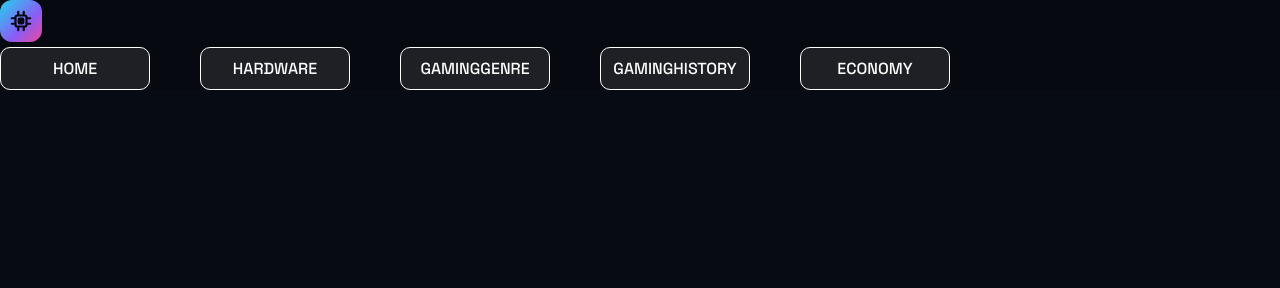
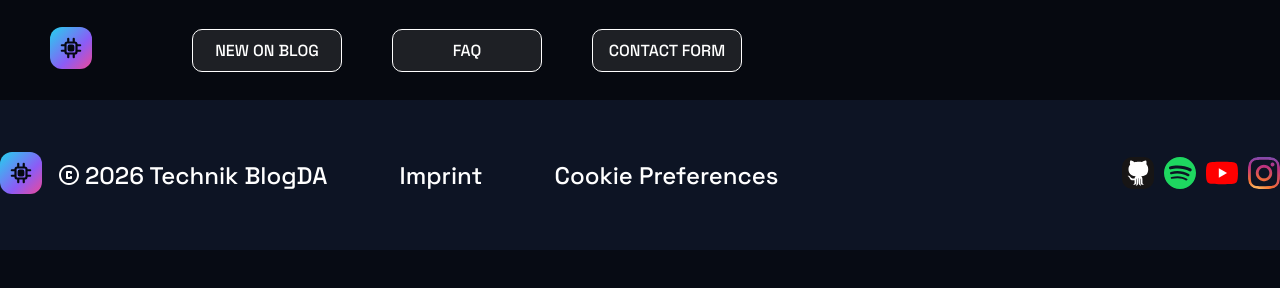
Before and after one commit to Nemesisov/TechnikBlogDA, a plain HTML site: page gaming_top_genre.html in a window 1280 px wide. Drawn offline with Linux system fonts and the light colour scheme.

Commit message:
feat: added nav and footer to genre page

```diff
--- a/gaming_top_genre.html
+++ b/gaming_top_genre.html
@@ -16,7 +16,7 @@
 </head>
 <body>
     <header>
-        <div class="landing_nav">
+        <div class="landing-nav">
             <div class="nav_icon">
                 <a href="./index.html">
                     <img src="./assets/svg/logo.svg" alt="TechnikBlogDALogo">
@@ -24,11 +24,9 @@
             </div>
             <div class="navigation">
                 <nav>
-                    <a href="./index.html">HOME</a>
-                    <a href="./hardware_and_pc_vs_console_gaming.html">HARDWARE</a>
-                    <a href="./gaming_top_genre.html">GAMINGGENRE</a>
-                    <a href="./gaming_history.html">GAMINGHISTORY</a>
-                    <a href="./gaming_economy_and_history.html">ECONOMY</a>
+                    <a href="./index.html#news">NEW ON BLOG</a>
+                    <a href="./index.html#faq">FAQ</a>
+                    <a href="./index.html#contactform">CONTACT FORM</a>
                 </nav>
             </div>
         </div>
@@ -36,8 +34,37 @@
     <main>
 
     </main>
-    <footer>
 
+    <footer class="section-footer">
+        <div class="footer-text">
+            <div class="footer-text-copyright">
+                <div class="footer-text-svg">
+                    <a href="./index.html">
+                        <img src="./assets/svg/logo.svg" alt="logo">
+                    </a>
+                    <img src="./assets/svg/copyright.svg" alt="copyright">
+                </div>
+                <p>
+                    2026 Technik <span class="--colorwave">BlogDA</span>
+                </p>
+            </div>
+            <p>
+                Imprint
+            </p>
+            <p>
+                Cookie Preferences
+            </p>
+        </div>
+        <div class="footer-link">
+            <a href="https://github.com/Nemesisov/TechnikBlogDA" target="_blank"><img src="./assets/svg/github-tile.svg"
+                    alt="github"></a>
+            <a href="https://open.spotify.com/playlist/3ZxEQBbPh4H6SnCs7jdGDr?si=bb5fd0c49d204471" target="_blank"><img
+                    src="./assets/svg/spotify-icon.svg" alt="spotify"></a>
+            <a href="https://www.youtube.com/shorts/ydZXs1szk7M" target="_blank"><img
+                    src="./assets/svg/youtube-icon.svg" alt="youtube"></a>
+            <a href="https://www.instagram.com/" target="_blank"><img src="./assets/svg/instagram-icon.svg"
+                    alt="instagram"></a>
+        </div>
     </footer>
 </body>
 
```
